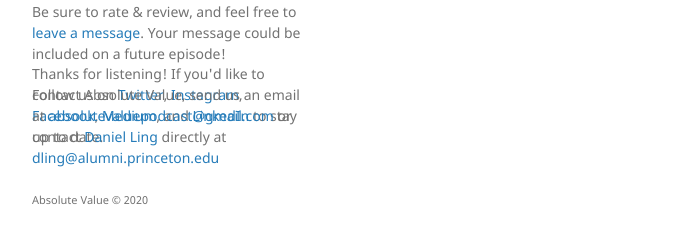
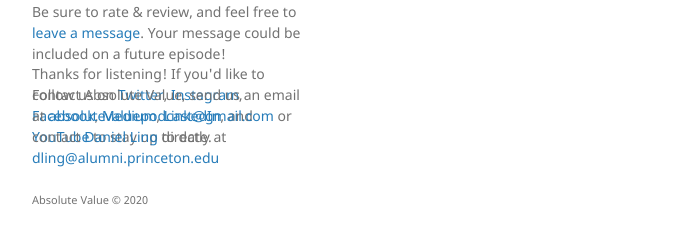
Before and after one commit to absolutevaluepodcast/absolutevalue.github.io, a Jekyll site: the page built from docs/another-page.md, in a window 1280 px wide. Shown: the part 621-864 px from the top of the page, without its empty margins (178-871 px from the left). Built offline with Jekyll 4.4.1, drawn with Linux system fonts in a browser that asks for light colours.

Commit message:
Update default.html

```diff
--- a/docs/_layouts/default.html
+++ b/docs/_layouts/default.html
@@ -29,7 +29,7 @@
 
         <p>Be sure to rate & review, and feel free to <a href="https://anchor.fm/daniel-ling/message">leave a message</a>. Your message could be included on a future episode!</p>
 
-        <p>Follow us on <a href="https://twitter.com/absvaluepodcast">Twitter</a>, <a href="https://www.instagram.com/absolutevaluepodcast/">Instagram</a>, <a href="https://www.facebook.com/absolutevaluepodcast">Facebook</a>, <a href="https://medium.com/@absolutevaluepodcast">Medium</a>, and <a href="https://www.linkedin.com/company/absolutevaluemedia/">LinkedIn</a> to stay up to date.</p>
+        <p>Follow us on <a href="https://twitter.com/absvaluepodcast">Twitter</a>, <a href="https://www.instagram.com/absolutevaluepodcast/">Instagram</a>, <a href="https://www.facebook.com/absolutevaluepodcast">Facebook</a>, <a href="https://medium.com/@absolutevaluepodcast">Medium</a>, <a href="https://www.linkedin.com/company/absolutevaluemedia/">LinkedIn</a>, and <a href="https://www.youtube.com/channel/UCuxqqW2Yj9TQr52uYdcTNew?view_as=subscriber">YouTube</a> to stay up to date.</p>
       </header>
       <section>
 
```
